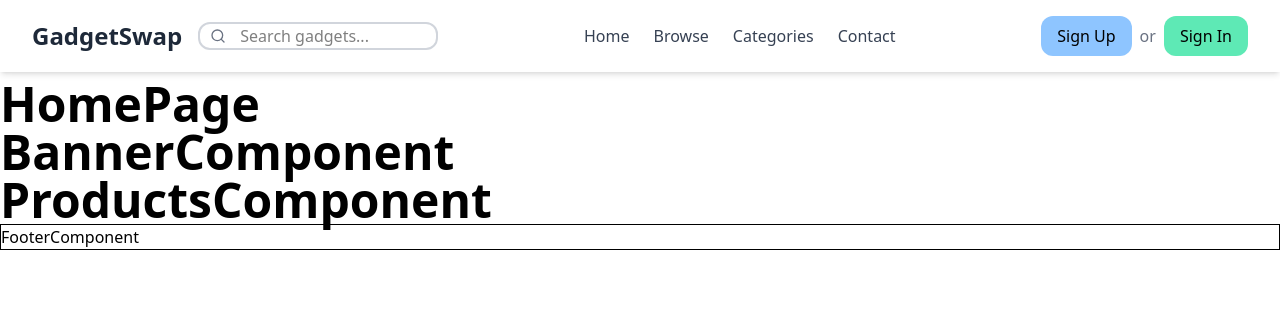
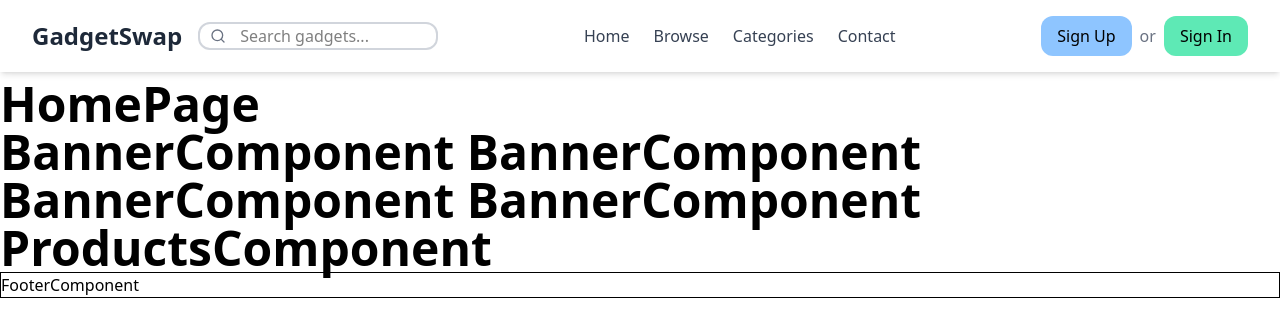
Before and after one commit to MZahidKamal/gadgetswap-rental-marketplace, a React (Vite) app: page / in a window 1280 px wide. Shown: the top 336 px of the page. Built offline with nearby package versions, Linux system fonts and the light colour scheme.

Commit message:
changhes on banner

```diff
--- a/src/Components/BannerComponent/BannerComponent.jsx
+++ b/src/Components/BannerComponent/BannerComponent.jsx
@@ -4,6 +4,9 @@ const BannerComponent = () => {
     return (
         <div>
             BannerComponent
+            BannerComponent
+            BannerComponent
+            BannerComponent
         </div>
     );
 };
```
